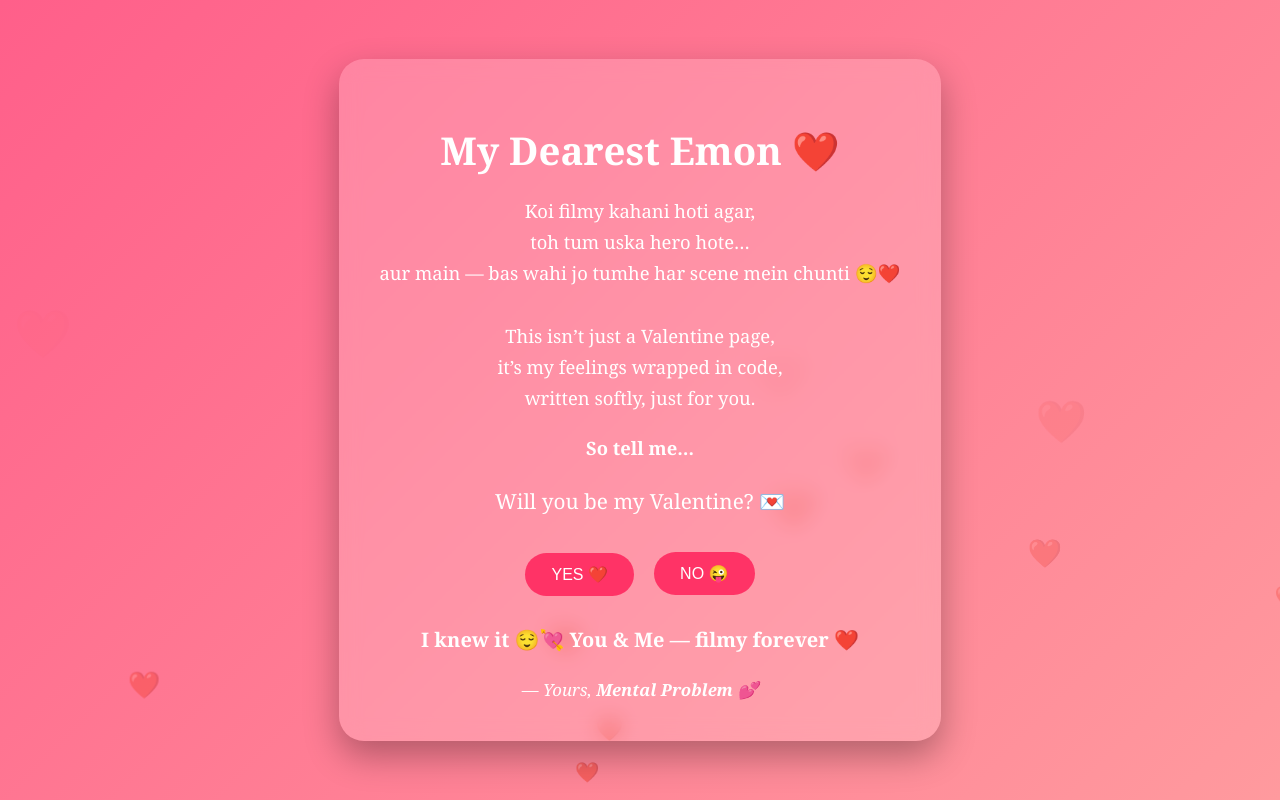
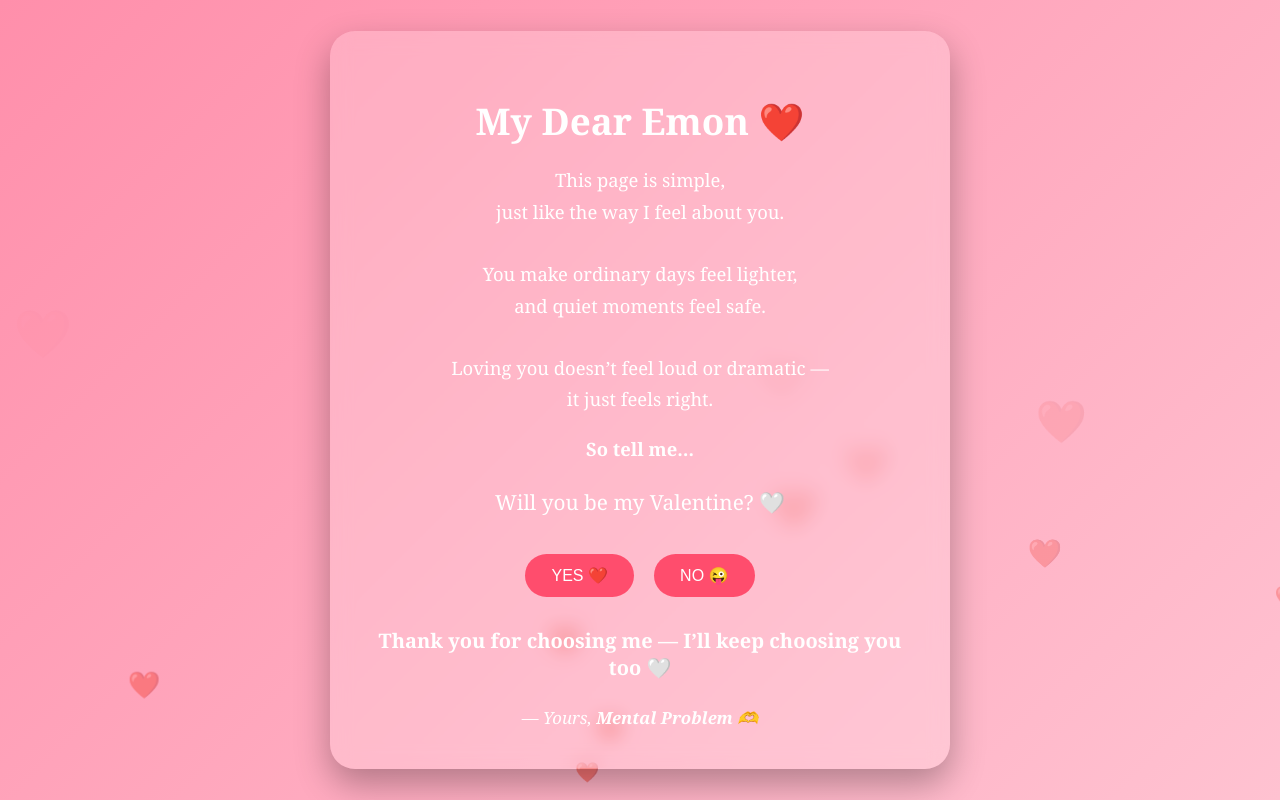
Before and after one commit to Debopriya8/your-mental-problem, a plain HTML site: page index.html in a window 1280 px wide. Both pictures are taken after a click on the button "YES ❤️". Shown: the top 800 px of the page. Drawn offline with Linux system fonts and the light colour scheme.

Commit message:
Add files via upload

```diff
--- a/index.html
+++ b/index.html
@@ -7,7 +7,7 @@
     body {
       margin: 0;
       height: 100vh;
-      background: linear-gradient(135deg, #ff5f8a, #ff9a9e);
+      background: linear-gradient(135deg, #ff8fab, #ffc2d1);
       overflow: hidden;
       font-family: 'Georgia', serif;
       display: flex;
@@ -17,7 +17,7 @@
     }
 
     .letter {
-      background: rgba(255, 255, 255, 0.18);
+      background: rgba(255, 255, 255, 0.2);
       padding: 40px;
       border-radius: 25px;
       max-width: 540px;
@@ -28,7 +28,7 @@
     }
 
     h1 {
-      font-size: 2.4em;
+      font-size: 2.3em;
       margin-bottom: 15px;
     }
 
@@ -42,7 +42,7 @@
     }
 
     button {
-      background: #ff3366;
+      background: #ff4d6d;
       border: none;
       padding: 12px 26px;
       color: white;
@@ -53,7 +53,7 @@
     }
 
     button:hover {
-      background: #ff003c;
+      background: #ff1f4b;
     }
 
     #noBtn {
@@ -91,31 +91,38 @@
         opacity: 0;
       }
     }
+
+    /* Hide YouTube player */
+    iframe {
+      display: none;
+    }
   </style>
 </head>
 <body>
 
-  <!-- Romantic music -->
-  <audio id="music" loop>
-    <source src="https://www.bensound.com/bensound-music/bensound-love.mp3" type="audio/mpeg">
-  </audio>
+  <!-- YouTube music (Tumi Shei Purnota Amar) -->
+  <iframe id="ytmusic"
+    src="https://www.youtube.com/embed/1k8m0XxJpN4?enablejsapi=1&autoplay=1&mute=1"
+    allow="autoplay">
+  </iframe>
 
   <div class="letter">
-    <h1>My Dearest Emon ❤️</h1>
+    <h1>My Dear Emon ❤️</h1>
 
     <p>
-      Koi filmy kahani hoti agar,<br>
-      toh tum uska hero hote…<br>
-      aur main — bas wahi jo tumhe har scene mein chunti 😌❤️<br><br>
+      This page is simple,<br>
+      just like the way I feel about you.<br><br>
 
-      This isn’t just a Valentine page,<br>
-      it’s my feelings wrapped in code,<br>
-      written softly, just for you.
+      You make ordinary days feel lighter,<br>
+      and quiet moments feel safe.<br><br>
+
+      Loving you doesn’t feel loud or dramatic —<br>
+      it just feels right.
     </p>
 
-    <p><b>So tell me…</b></p>
+    <p style="margin-top:15px;"><b>So tell me…</b></p>
 
-    <p style="font-size:1.3em;">Will you be my Valentine? 💌</p>
+    <p style="font-size:1.3em;">Will you be my Valentine? 🤍</p>
 
     <div class="buttons">
       <button onclick="yesClicked()">YES ❤️</button>
@@ -123,19 +130,22 @@
     </div>
 
     <div id="yesMessage" class="hidden">
-      I knew it 😌💘
-      You & Me — filmy forever ❤️
+      Thank you for choosing me —
+      I’ll keep choosing you too 🤍
     </div>
 
     <div class="signature">
-      — Yours, <b>Mental Problem</b> 💕
+      — Yours, <b>Mental Problem</b> 🫶
     </div>
   </div>
 
   <script>
     function yesClicked() {
       document.getElementById("yesMessage").style.display = "block";
-      document.getElementById("music").play();
+
+      // unmute YouTube audio after interaction
+      const iframe = document.getElementById("ytmusic");
+      iframe.src = "https://www.youtube.com/embed/1k8m0XxJpN4?enablejsapi=1&autoplay=1";
     }
 
     function moveNo() {
```
